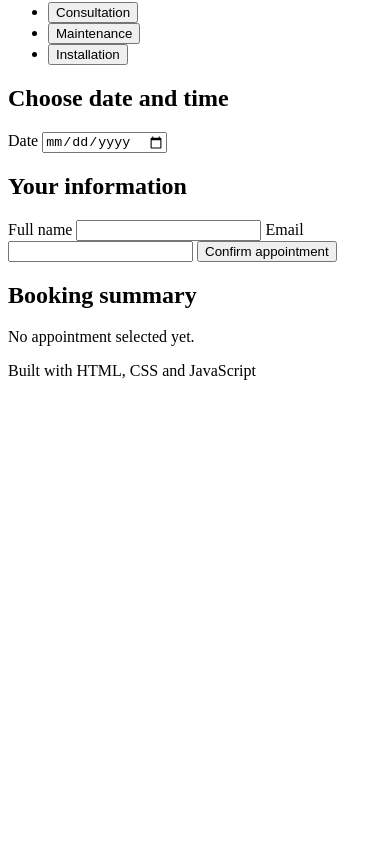
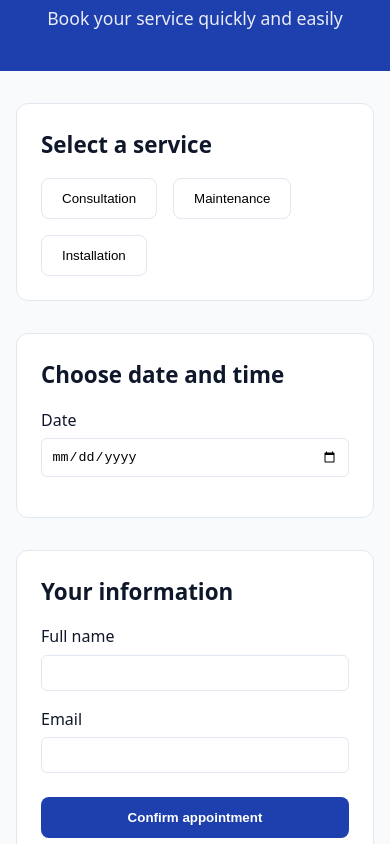
Before and after one commit to iMoraies/appointment-bookin-app, a plain HTML site: page index.html in a window 390 px wide. Shown: the part 163-1007 px from the top of the page. Before the commit the page ends 844 px from the top, so only its background shows below. Drawn offline with Linux system fonts and the light colour scheme; a script that the page names is missing.

Commit message:
style: add clean and responsive layout

```diff
--- a/css/styles.css
+++ b/css/styles.css
@@ -1 +1,176 @@
-/* Styles will be added in the next steps */
+/* Base / Reset */
+
+* {
+  margin: 0;
+  padding: 0;
+  box-sizing: border-box;
+}
+
+:root {
+  --primary-color: #1e40af;
+  --secondary-color: #3b82f6;
+  --background-color: #f8fafc;
+  --card-color: #ffffff;
+  --text-color: #0f172a;
+  --muted-text: #475569;
+  --border-color: #e2e8f0;
+}
+
+body {
+  font-family: system-ui, -apple-system, BlinkMacSystemFont, "Segoe UI",
+    Roboto, Oxygen, Ubuntu, Cantarell, "Open Sans", "Helvetica Neue", sans-serif;
+  background-color: var(--background-color);
+  color: var(--text-color);
+  min-height: 100vh;
+  line-height: 1.5;
+}
+
+/* Layout */
+
+.app-header {
+  text-align: center;
+  padding: 2.5rem 1rem;
+  background-color: var(--primary-color);
+  color: white;
+}
+
+.app-header h1 {
+  font-size: 2.5rem;
+  margin-bottom: 0.5rem;
+}
+
+.app-subtitle {
+  font-size: 1.1rem;
+  opacity: 0.9;
+}
+
+.app-container {
+  max-width: 900px;
+  margin: 0 auto;
+  padding: 2rem 1rem;
+  display: grid;
+  gap: 2rem;
+}
+
+.section {
+  background-color: var(--card-color);
+  border-radius: 12px;
+  padding: 1.5rem;
+  border: 1px solid var(--border-color);
+}
+
+/* Titles */
+
+.section h2 {
+  font-size: 1.4rem;
+  margin-bottom: 1rem;
+}
+
+/* Services */
+
+.service-list {
+  list-style: none;
+  display: flex;
+  gap: 1rem;
+  flex-wrap: wrap;
+}
+
+.service-button {
+  padding: 0.75rem 1.25rem;
+  border-radius: 8px;
+  border: 1px solid var(--border-color);
+  background-color: white;
+  cursor: pointer;
+  font-weight: 500;
+  transition: all 0.2s ease;
+}
+
+.service-button:hover {
+  background-color: var(--secondary-color);
+  color: white;
+  border-color: var(--secondary-color);
+}
+
+/* Schedule */
+
+.schedule label {
+  display: flex;
+  flex-direction: column;
+  gap: 0.4rem;
+  margin-bottom: 1rem;
+}
+
+.schedule input[type="date"] {
+  padding: 0.6rem;
+  border-radius: 6px;
+  border: 1px solid var(--border-color);
+}
+
+.time-slots {
+  display: flex;
+  flex-wrap: wrap;
+  gap: 0.5rem;
+}
+
+.time-slot {
+  padding: 0.5rem 0.75rem;
+  border-radius: 6px;
+  border: 1px solid var(--border-color);
+  background-color: white;
+  cursor: pointer;
+  font-size: 0.9rem;
+}
+
+.time-slot:hover {
+  background-color: var(--secondary-color);
+  color: white;
+}
+
+/* Client form */
+
+#bookingForm {
+  display: grid;
+  gap: 1rem;
+}
+
+#bookingForm label {
+  display: flex;
+  flex-direction: column;
+  gap: 0.4rem;
+}
+
+#bookingForm input {
+  padding: 0.6rem;
+  border-radius: 6px;
+  border: 1px solid var(--border-color);
+}
+
+#bookingForm button {
+  margin-top: 0.5rem;
+  padding: 0.8rem;
+  border-radius: 8px;
+  border: none;
+  background-color: var(--primary-color);
+  color: white;
+  font-weight: 600;
+  cursor: pointer;
+}
+
+#bookingForm button:hover {
+  opacity: 0.9;
+}
+
+/* Summary */
+
+.summary p {
+  color: var(--muted-text);
+}
+
+/* Footer */
+
+.app-footer {
+  text-align: center;
+  padding: 1.5rem;
+  font-size: 0.9rem;
+  color: var(--muted-text);
+}
```
